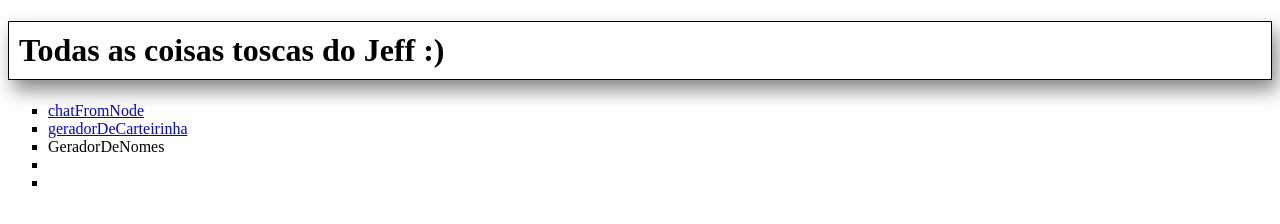
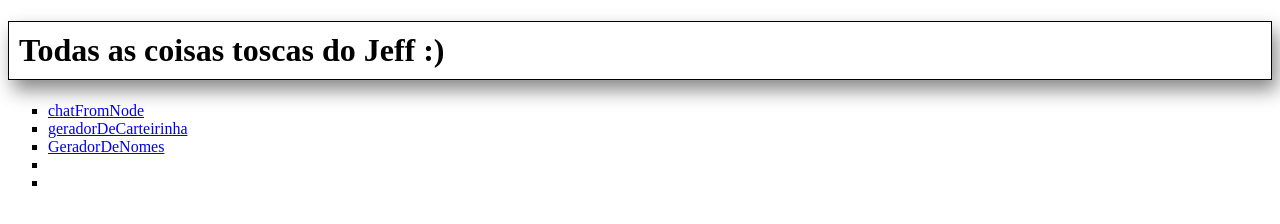
Before and after one commit to NewJeffiTequila/NewJeffiTequila.github.io_old, a plain HTML site: page index.html in a window 1280 px wide. Drawn offline with nearby package versions, Linux system fonts and the light colour scheme; files that its build step writes are made by us from their sources.

Commit message:
Update index.html

```diff
--- a/index.html
+++ b/index.html
@@ -30,7 +30,7 @@
     <ul class="list">
         <li><a href="chatFromNote/index.html">chatFromNode</a></li>
         <li><a href="geradorDeCarteirinha/index.html">geradorDeCarteirinha</a></li>
-        <li><a href="geradorDeNomes/index.html"></a>GeradorDeNomes</li>
+        <li><a href="geradorDeNomes/index.html">GeradorDeNomes</a></li>
         <li></li>
         <li></li>
     </ul>
```
